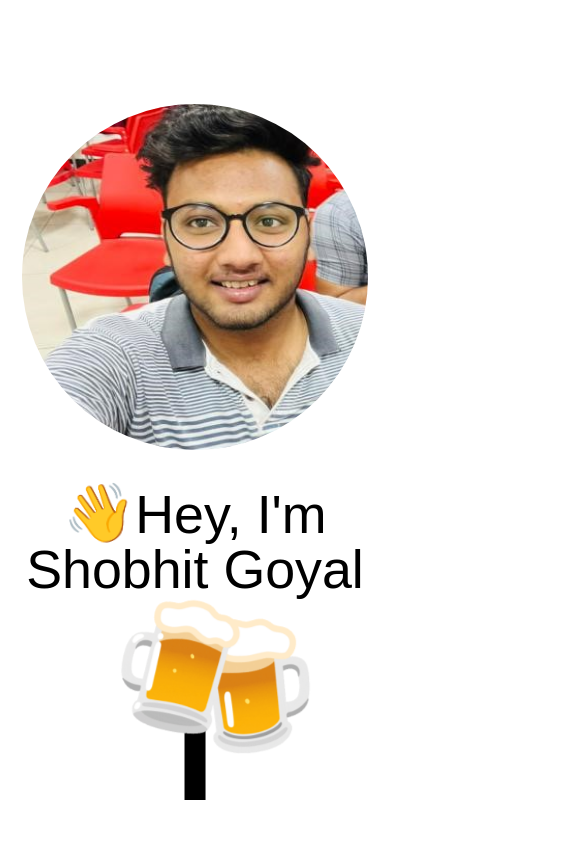
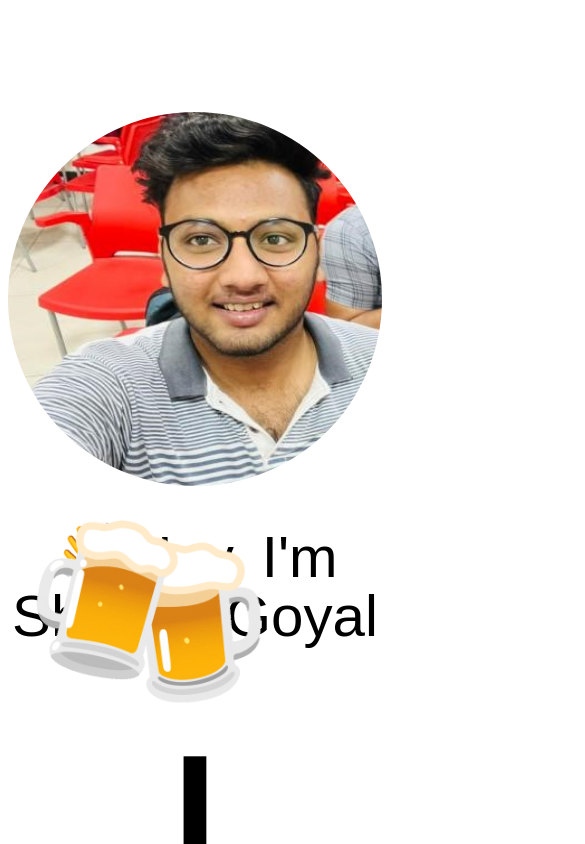
Before and after one commit to Shobhit67/Portfolio, a React (Create React App) app: page / in a window 390 px wide. Shown: the top 844 px of the page, 585 px wide, since content can reach past the window. Built offline with nearby package versions, Linux system fonts and the light colour scheme.

Commit message:
Change meet logo

```diff
--- a/src/index.css
+++ b/src/index.css
@@ -7,19 +7,6 @@ body {
   font-family: "Wotfard", sans-serif;
   /* color: white; */
   /* background-color: black; */
-}
-
-/* Making Responsive */
-@media (max-width: 1195px) {
-  html {
-    font-size: 130%;
-  }
-}
-
-@media (max-width: 768px) {
-  html {
-    font-size: 120%;
-  }
 }
 
 /* **************************************** COMMON ***************************** */
@@ -93,7 +80,7 @@ h1 > span {
 .sub-intro {
   font-size: 2.4rem;
   line-height: 1.4;
-  margin:0 3rem;
+  margin: 0 3rem;
 }
 
 h1,
@@ -114,12 +101,10 @@ p {
   position: fixed;
   right: 4rem;
   bottom: 4rem;
-  border-radius: 50%;
+  /* border-radius: 50%; */
   cursor: pointer;
   /* background: rgb(255, 221, 0); */
 }
-
-
 
 /* **************************************** PROJECTS SECTIONS ****************************** */
 
@@ -211,6 +196,10 @@ p {
 
 /* RESPONSIVE PROJECTS */
 @media (max-width: 1195px) {
+  html {
+    font-size: 130%;
+  }
+
   .timeline-items::before {
     left: 0.7rem;
   }
@@ -231,4 +220,16 @@ p {
   .sub-intro {
     margin: 0 5rem;
   }
+  .meet{
+    right: 6rem;
+  bottom: 6rem;
+  width: 11.4rem;
+  height: 11.4rem;
+  }
 }
+
+@media (max-width: 320px) {
+  .sub-intro {
+    margin: 0 7rem;
+  }
+}
```
